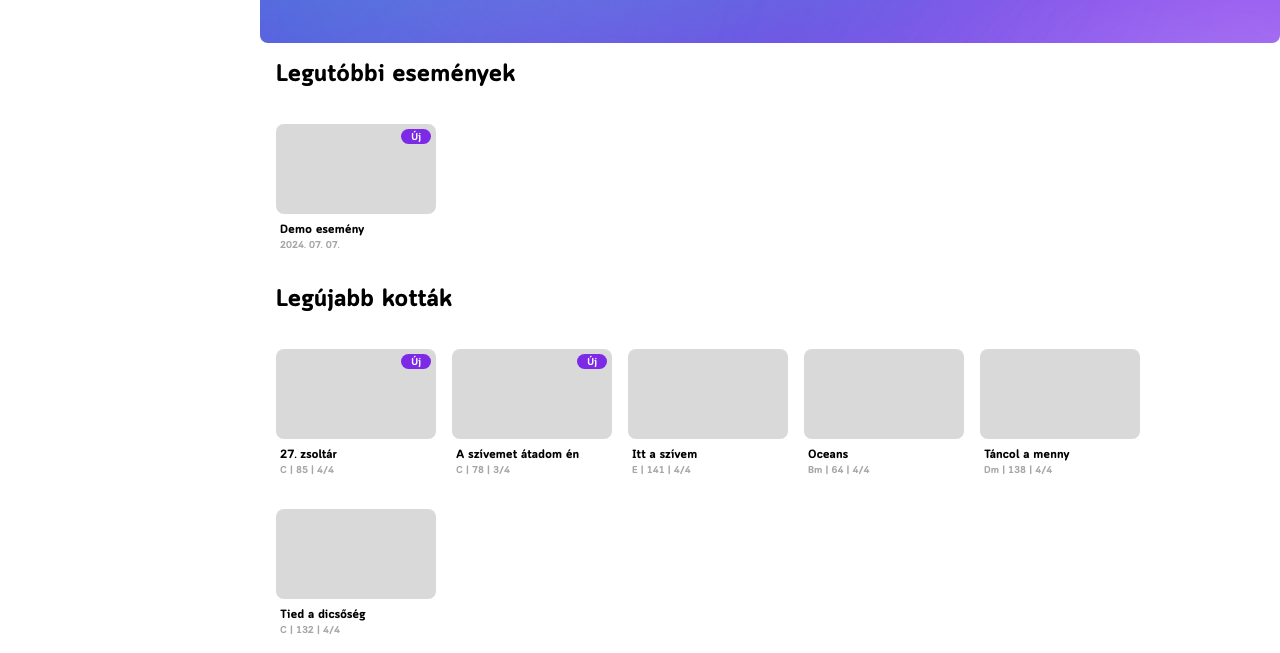
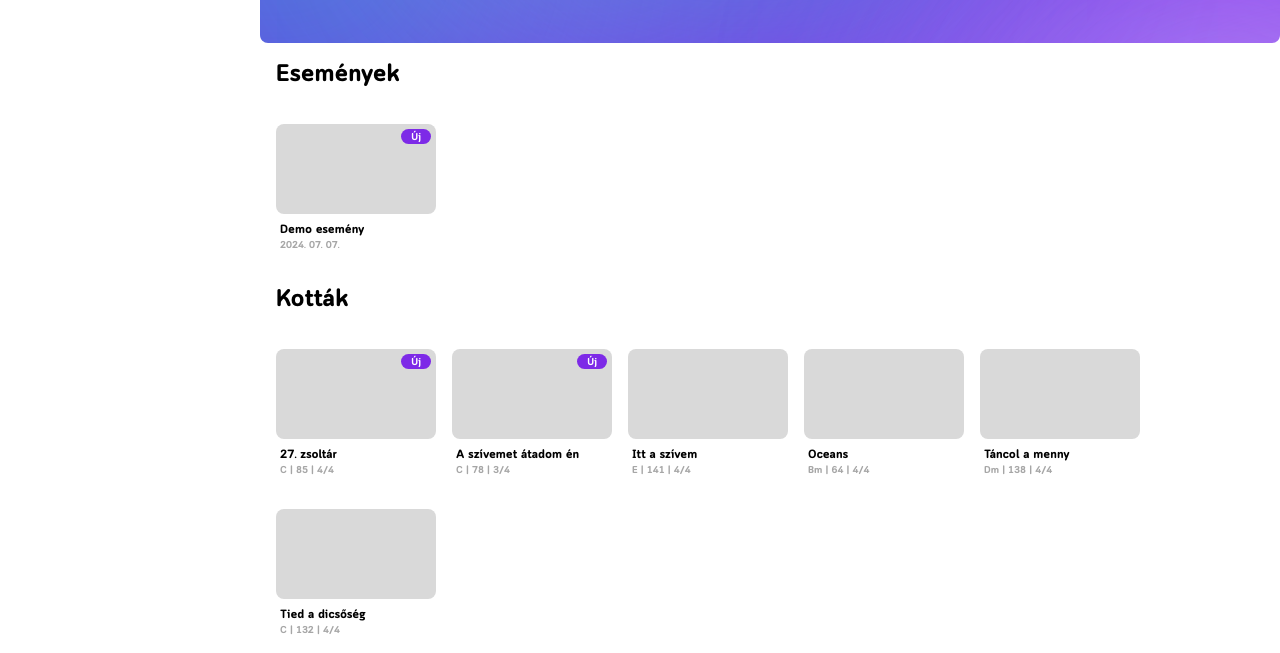
Before and after one commit to matrix-mandula/TTTCast-C3, a plain HTML site: page home.html in a window 1280 px wide. Shown: the part 217-870 px from the top of the page. Drawn offline with Linux system fonts and the light colour scheme.

Commit message:
kották&események

```diff
--- a/home.html
+++ b/home.html
@@ -162,7 +162,7 @@
             <section class="content">
                 <div class="vertical-list">
                     <div class="title">
-                        <h2>Legutóbbi események</h2>
+                        <h2>Események</h2>
                         <!-- <button class="sort small-button">
                             <img src="./assets/icons/sort.svg" alt="sort">
                         </button> -->
@@ -173,7 +173,7 @@
                 </div>
                 <div class="horizontal-list">
                     <div class="title">
-                        <h2>Legújabb kották</h2>
+                        <h2>Kották</h2>
                         <!-- <button class="sort small-button">
                             <img src="./assets/icons/sort.svg" alt="sort">
                         </button> -->
```
